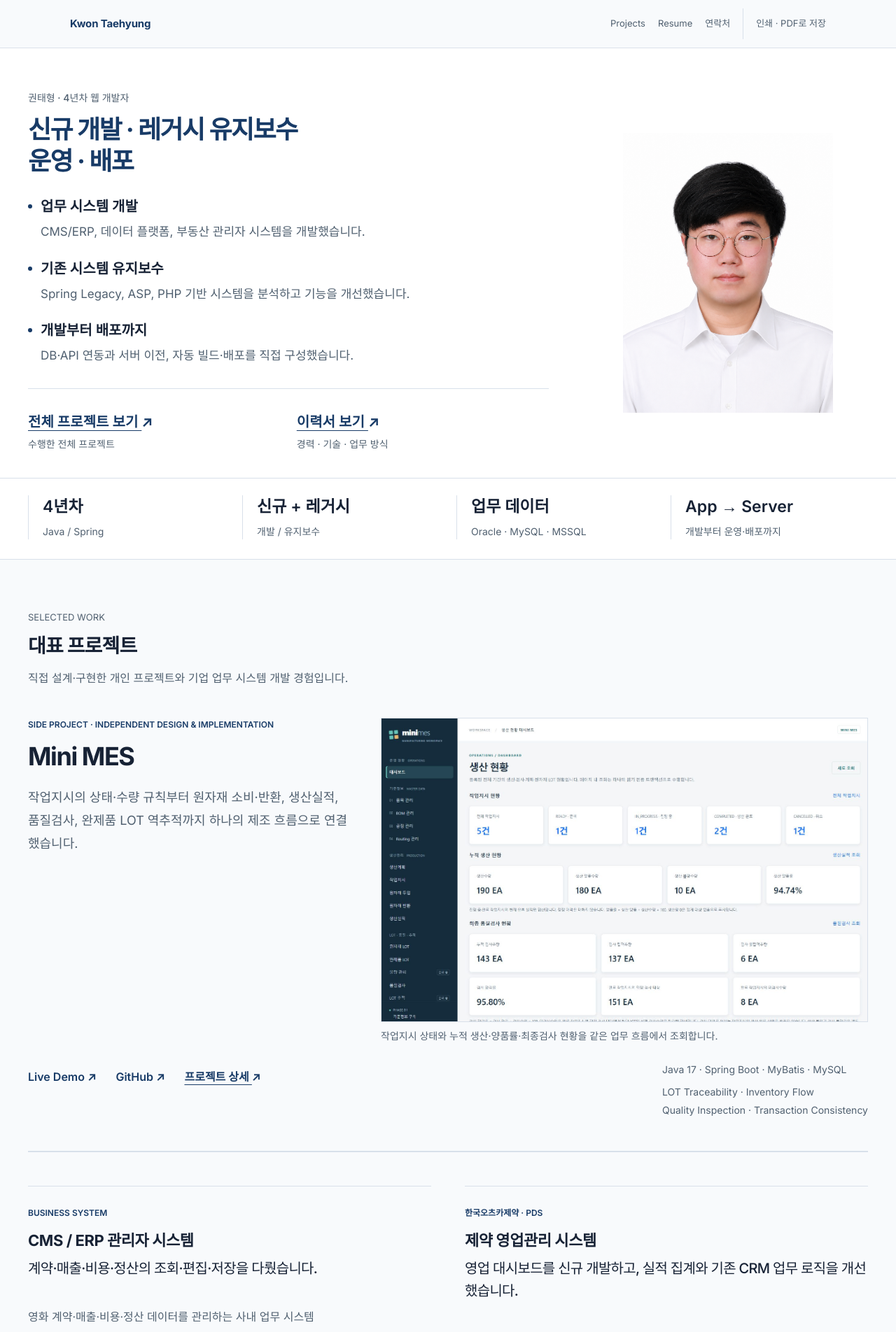
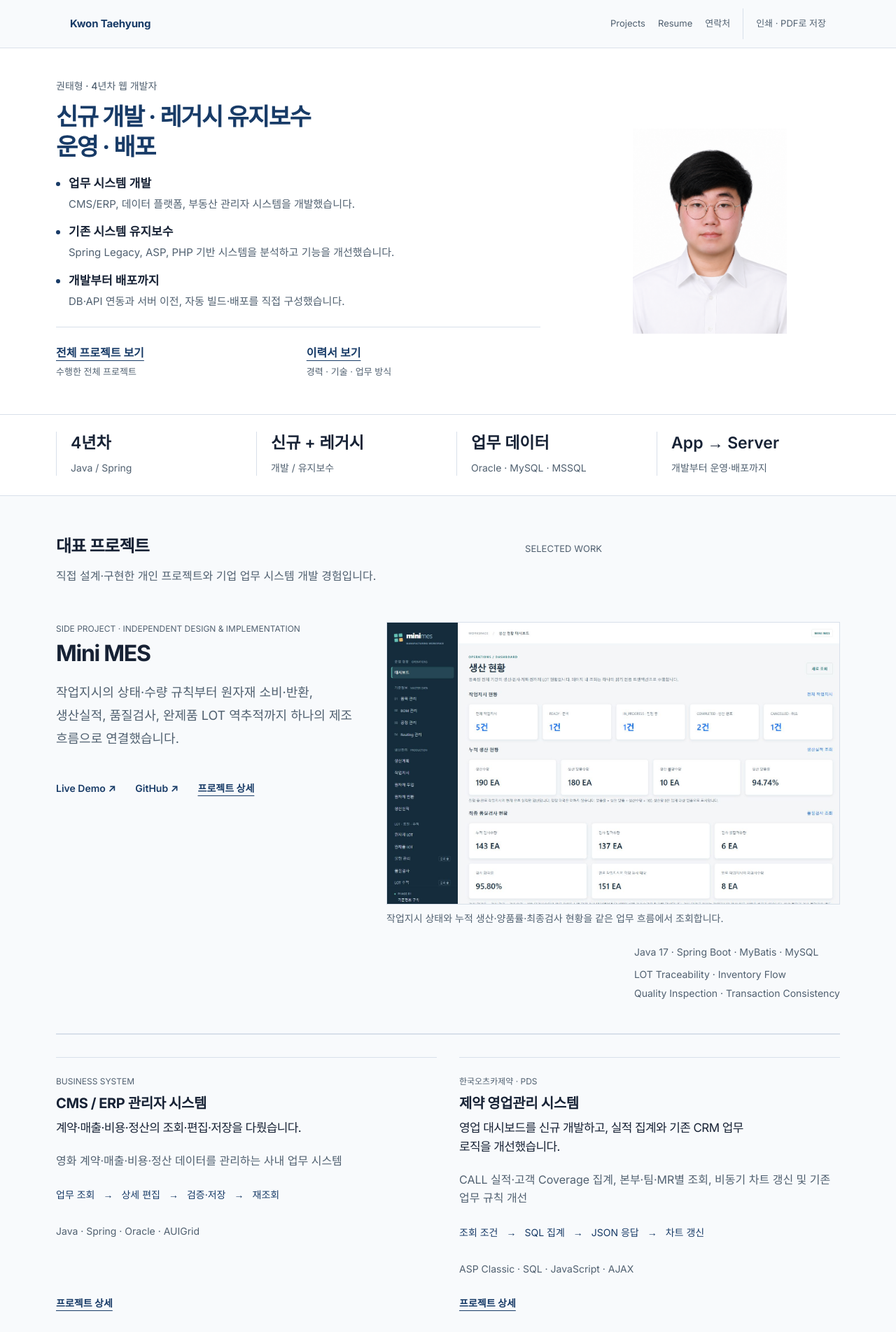
Before and after one commit to katonew/portfolio, a Next.js app: page / in a window 1280 px wide. Shown: the top 1904 px of the page at 70% size. Built offline with nearby package versions, Linux system fonts and the light colour scheme.

Commit message:
스타일: 실제 화면 검증으로 포트폴리오 시각적 완성도 개선

```diff
--- a/src/app/page.tsx
+++ b/src/app/page.tsx
@@ -61,11 +61,11 @@ export default function Home() {
               </dl>
               <nav className="featured-project-link hero-actions" aria-label="전체 프로젝트와 이력서">
                 <Link className="text-link primary-link hero-action" href="/projects/">
-                  <span className="cta-label">전체 프로젝트 보기 <span className="cta-arrow" aria-hidden="true">↗</span></span>
+                  <span className="cta-label">전체 프로젝트 보기</span>
                   <span className="hero-action-description">수행한 전체 프로젝트</span>
                 </Link>
                 <Link className="text-link primary-link hero-action" href="/resume/">
-                  <span className="cta-label">이력서 보기 <span className="cta-arrow" aria-hidden="true">↗</span></span>
+                  <span className="cta-label">이력서 보기</span>
                   <span className="hero-action-description">경력 · 기술 · 업무 방식</span>
                 </Link>
               </nav>
@@ -102,6 +102,13 @@ export default function Home() {
                         <p className="project-category">{project.card.category}</p>
                         <h3>{project.card.title}</h3>
                         <p className="featured-summary">{project.card.description}</p>
+                        <div className="featured-project-link">
+                          {project.demo && <Link className="text-link detail-link" href={project.demo.href}>{project.demo.label} ↗</Link>}
+                          {project.github && <a className="text-link detail-link" href={project.github}>GitHub ↗</a>}
+                          <Link className="text-link detail-link" href={`/projects/${project.slug}`} aria-label={`${project.card.title} 상세 보기`}>
+                            <span className="cta-label">프로젝트 상세</span>
+                          </Link>
+                        </div>
 
                       </div>
                       <ProjectEvidenceImage
@@ -112,13 +119,6 @@ export default function Home() {
                         href="/projects/mini-mes/" home
                       />
                       <div className="mes-project-footer">
-                        <div className="featured-project-link">
-                          {project.demo && <Link className="text-link detail-link" href={project.demo.href}>{project.demo.label} ↗</Link>}
-                          {project.github && <a className="text-link detail-link" href={project.github}>GitHub ↗</a>}
-                          <Link className="text-link detail-link" href={`/projects/${project.slug}`} aria-label={`${project.card.title} 상세 보기`}>
-                            <span className="cta-label">프로젝트 상세 <span className="cta-arrow" aria-hidden="true">↗</span></span>
-                          </Link>
-                        </div>
                         <div className="mes-project-technologies">
                           <p className="project-stack">{project.card.stack.join(" · ")}</p>
                           <p className="mes-focus">LOT Traceability · Inventory Flow<br />Quality Inspection · Transaction Consistency</p>
@@ -139,12 +139,12 @@ export default function Home() {
                         {project.demo && (
                           <p>
                             <Link className="text-link detail-link" href={project.demo.href} aria-label={`${project.card.title} ${project.demo.label}`}>
-                              <span className="cta-label">{project.demo.label} <span className="cta-arrow" aria-hidden="true">↗</span></span>
+                              <span className="cta-label">{project.demo.label}</span>
                             </Link>
                           </p>
                         )}
                         <Link className="text-link detail-link" href={`/projects/${project.slug}`} aria-label={`${project.card.title} 상세 보기`}>
-                          <span className="cta-label">프로젝트 상세 <span className="cta-arrow" aria-hidden="true">↗</span></span>
+                          <span className="cta-label">프로젝트 상세</span>
                         </Link>
                       </div>
                     </>
@@ -154,7 +154,7 @@ export default function Home() {
             </div>
             <div className="featured-project-link section-next">
               <Link className="text-link primary-link" href="/projects/">
-                <span className="cta-label">전체 프로젝트 보기 <span className="cta-arrow" aria-hidden="true">↗</span></span>
+                <span className="cta-label">전체 프로젝트 보기</span>
               </Link>
               <p>수행한 프로젝트 전체를 한눈에 확인합니다.</p>
             </div>
@@ -228,7 +228,7 @@ export default function Home() {
             </div>
             <div className="featured-project-link section-next">
               <Link className="text-link primary-link" href="/resume/">
-                <span className="cta-label">전체 이력 보기 <span className="cta-arrow" aria-hidden="true">↗</span></span>
+                <span className="cta-label">전체 이력 보기</span>
               </Link>
               <p>회사별 프로젝트 · 사용 기술 · 업무 방식을 확인합니다.</p>
             </div>
--- a/src/app/projects/page.tsx
+++ b/src/app/projects/page.tsx
@@ -28,7 +28,7 @@ function ProjectRow({ project, summary }: { project: ArchiveProject; summary?: S
         {project.demo && <Link className={`${styles.detailLink} detail-link`} href={project.demo.href}>{project.demo.label} →</Link>}
         {project.slug !== null && (
           <Link className={`${styles.detailLink} detail-link`} href={`/projects/${project.slug}/`} aria-label={`${project.title} 프로젝트 보기`}>
-            <span className="cta-label">프로젝트 보기 <span className="cta-arrow" aria-hidden="true">↗</span></span>
+            <span className="cta-label">프로젝트 보기</span>
           </Link>
         )}
       </div>
--- a/src/app/projects/projects.module.css
+++ b/src/app/projects/projects.module.css
@@ -1,6 +1,6 @@
 .page {
   background: var(--surface);
-  padding: 64px 0 96px;
+  padding: 48px 0 72px;
 }
 
 .document {
@@ -21,6 +21,8 @@
 .heading p {
   color: var(--muted);
   margin-bottom: 0;
+  word-break: keep-all;
+  text-wrap: pretty;
 }
 
 .section + .section {
@@ -42,8 +44,8 @@
 .project {
   display: grid;
   grid-template-columns: minmax(0, 1fr) 220px;
-  gap: 20px 56px;
-  padding: 28px 0;
+  gap: 12px 40px;
+  padding: 24px 0;
   border-top: 1px solid var(--line);
 }
 
@@ -60,7 +62,7 @@
 }
 
 .selectedList .project {
-  padding: 32px 0;
+  padding: 24px 0;
 }
 
 .selectedList h3 {
@@ -70,7 +72,6 @@
 .scope {
   max-width: 66ch;
   margin-bottom: 0;
-  overflow-wrap: anywhere;
 }
 
 .sub {
@@ -99,12 +100,13 @@
   grid-column: 1 / -1;
   display: flex;
   flex-wrap: wrap;
-  justify-content: space-between;
+  justify-content: flex-start;
   align-items: baseline;
   gap: 16px;
 }
 
 .stack {
+  flex: 1 1 100%;
   min-width: 0;
   margin: 0;
   font-size: 13px;
@@ -118,6 +120,12 @@
   align-items: center;
   min-height: 44px;
   white-space: nowrap;
+}
+
+.scope,
+.sub {
+  word-break: keep-all;
+  overflow-wrap: break-word;
 }
 
 @media screen {
@@ -157,8 +165,7 @@
   }
 
   .projectFooter {
-    align-items: flex-start;
-    flex-direction: column;
-    gap: 8px;
+    align-items: center;
+    gap: 8px 16px;
   }
 }
--- a/src/app/resume/resume.module.css
+++ b/src/app/resume/resume.module.css
@@ -1,8 +1,8 @@
 .page {
   --resume-body-size: 15px;
   --resume-small-size: 13px;
-  --resume-name-size: 32px;
-  --resume-section-size: 22px;
+  --resume-name-size: 28px;
+  --resume-section-size: 20px;
   --resume-heading-size: 17px;
   background: var(--surface);
   padding: 48px 0 80px;
@@ -34,6 +34,8 @@
 
 .page p {
   margin-bottom: 12px;
+  word-break: keep-all;
+  overflow-wrap: break-word;
 }
 
 .page a:focus-visible {
@@ -243,6 +245,30 @@
     gap: 20px;
   }
 
+  .profile {
+    grid-template-columns: minmax(0, 1fr) 88px;
+    gap: 0 16px;
+  }
+
+  .identity {
+    display: contents;
+  }
+
+  .identity > * {
+    grid-column: 1 / -1;
+  }
+
+  .identity > .meta,
+  .identity > h1,
+  .identity > .role {
+    grid-column: 1;
+  }
+
+  .photo {
+    grid-column: 2;
+    grid-row: 1 / span 3;
+  }
+
   .page :global(.contact-layout) {
     flex-direction: column;
     gap: 24px;
--- a/src/app/styles.css
+++ b/src/app/styles.css
@@ -1,3 +1,5 @@
+/* Hallmark · built: the project · redesign: polish · genre: editorial · copy: verbatim */
+/* Critique: reduce competing text sizes and accumulated whitespace; preserve the editorial system and project evidence. */
 :root {
   --bg: #f8fafc;
   --surface: #ffffff;
@@ -8,12 +10,12 @@
   --primary: #183b67;
   --primary-soft: #edf3fa;
   --control-border: #7b8b9d;
-  --text-page: clamp(28px, 3vw, 38px);
-  --text-section: clamp(24px, 2.2vw, 28px);
-  --text-item: clamp(20px, 1.8vw, 22px);
-  --space-section: 72px;
-  --space-section-compact: 48px;
-  --space-heading: 32px;
+  --text-page: clamp(26px, 2.5vw, 32px);
+  --text-section: clamp(21px, 2vw, 24px);
+  --text-item: clamp(18px, 1.6vw, 20px);
+  --space-section: 56px;
+  --space-section-compact: 40px;
+  --space-heading: 24px;
   --header-height: 68px;
 }
 
@@ -978,7 +980,7 @@ h4 {
 }
 
 .portfolio-home .container {
-  width: min(1200px, calc(100% - 48px));
+  width: min(1120px, calc(100% - 48px));
 }
 
 .portfolio-home .text-link {
@@ -1042,13 +1044,12 @@ h4 {
   .portfolio-home .intro-scene {
     display: grid;
     grid-template-rows: minmax(min-content, 1fr) auto;
-    min-height: calc(100vh - var(--header-height) - 1px);
-    min-height: calc(100svh - var(--header-height) - 1px);
+    min-height: min(640px, calc(100svh - var(--header-height) - 1px));
   }
 
   .portfolio-home .intro-section {
     display: grid;
-    grid-template-rows: minmax(24px, 2fr) auto minmax(24px, 1fr);
+    grid-template-rows: minmax(24px, 1fr) auto minmax(24px, 1fr);
     border-bottom: 0;
   }
 
@@ -1109,22 +1110,22 @@ h4 {
 .portfolio-home .hero-experiences {
   display: grid;
   grid-template-columns: 1fr;
-  gap: 24px;
-  margin: 28px 0 0;
+  gap: 16px;
+  margin: 20px 0 0;
 }
 
 .portfolio-home .hero-experiences dt {
   position: relative;
   padding-left: 18px;
-  margin-bottom: 8px;
-  font-size: 20px;
+  margin-bottom: 4px;
+  font-size: 17px;
   font-weight: 600;
   line-height: 1.4;
 }
 
 .portfolio-home .hero-experiences dd {
   margin: 0 0 0 18px;
-  font-size: 17px;
+  font-size: 15px;
   font-weight: 400;
   line-height: 1.7;
   color: var(--muted);
@@ -1147,7 +1148,7 @@ h4 {
 
 .portfolio-home .profile-photo-frame {
   width: 100%;
-  max-width: 300px;
+  max-width: 220px;
   border: 0;
 }
 
@@ -1202,6 +1203,27 @@ h4 {
   margin-bottom: var(--space-heading);
 }
 
+.portfolio-home .section-heading:has(> .eyebrow) {
+  display: grid;
+  grid-template-columns: minmax(0, 1fr) auto;
+  align-items: baseline;
+  column-gap: 16px;
+}
+
+.portfolio-home .section-heading > .eyebrow {
+  grid-column: 2;
+  grid-row: 1;
+}
+
+.portfolio-home .section-heading:has(> .eyebrow) h2 {
+  grid-column: 1;
+  grid-row: 1;
+}
+
+.portfolio-home .section-heading:has(> .eyebrow) .section-description {
+  grid-column: 1 / -1;
+}
+
 .portfolio-home .section-heading h2 {
   font-size: var(--home-title-size);
 }
@@ -1212,13 +1234,13 @@ h4 {
 
 .portfolio-home .featured-projects {
   grid-template-columns: repeat(2, minmax(0, 1fr));
-  gap: 48px;
+  gap: 32px;
 }
 
 .portfolio-home .featured-project {
   display: flex;
   flex-direction: column;
-  padding: 28px 0 0;
+  padding: 24px 0 0;
   border: 0;
   border-top: 1px solid var(--line);
   background: transparent;
@@ -1242,10 +1264,10 @@ h4 {
 .portfolio-home .project-category,
 .portfolio-home .case-keyword,
 .cms-detail-page .case-keyword {
-  margin-bottom: 16px;
-  color: var(--primary);
+  margin-bottom: 8px;
+  color: var(--muted);
   font-size: 12px;
-  font-weight: 600;
+  font-weight: 400;
   line-height: 1.6;
   letter-spacing: 0;
   overflow-wrap: anywhere;
@@ -1256,9 +1278,11 @@ h4 {
 }
 
 .portfolio-home .featured-summary {
-  margin: 16px 0 20px;
+  margin: 8px 0 16px;
   max-width: 60ch;
   font-size: 16px;
+  word-break: keep-all;
+  overflow-wrap: break-word;
 }
 
 .portfolio-home .project-stack {
@@ -1269,16 +1293,28 @@ h4 {
 }
 
 .portfolio-home .featured-project-link {
-  padding-top: 22px;
+  padding-top: 16px;
   margin-top: 0;
+}
+
+.portfolio-home .featured-project:not(.featured-project-primary) > .featured-project-link {
+  display: flex;
+  flex-wrap: wrap;
+  align-items: center;
+  gap: 8px 24px;
+  margin-top: auto;
+}
+
+.portfolio-home .featured-project-link > p {
+  margin: 0;
 }
 
 .portfolio-home .hero-actions {
   display: grid;
   grid-template-columns: repeat(2, minmax(0, 1fr));
   gap: 24px;
-  margin-top: 32px;
-  padding-top: 24px;
+  margin-top: 24px;
+  padding-top: 16px;
   border-top: 1px solid var(--line);
 }
 
@@ -1287,14 +1323,14 @@ h4 {
   align-content: start;
   gap: 6px;
   min-width: 0;
-  font-size: clamp(18px, 1.6vw, 20px);
+  font-size: 16px;
   font-weight: 600;
   line-height: 1.5;
 }
 
 .portfolio-home .hero-action-description {
   color: var(--muted);
-  font-size: 14px;
+  font-size: 13px;
   font-weight: 400;
 }
 
@@ -1334,41 +1370,25 @@ h4 {
   text-decoration-thickness: 2px;
 }
 
-.cta-arrow {
-  display: inline-block;
-}
-
 .primary-link:focus-visible,
 .detail-link:focus-visible {
   outline: 2px solid var(--primary);
   outline-offset: 4px;
 }
 
-@media (hover: hover) and (pointer: fine) and (prefers-reduced-motion: no-preference) {
-  .primary-link .cta-arrow,
-  .detail-link .cta-arrow {
-    transition: transform 180ms ease;
-  }
-
-  .primary-link:hover .cta-arrow,
-  .detail-link:hover .cta-arrow {
-    transform: translateX(3px);
-  }
-}
-
 .portfolio-home .section-next {
   display: grid;
   grid-template-columns: minmax(0, 1fr);
   justify-items: start;
   gap: 8px;
-  margin-top: 48px;
-  padding: 32px 0;
+  margin-top: 32px;
+  padding: 24px 0;
   border-top: 1px solid var(--line);
   border-bottom: 1px solid var(--line);
 }
 
 .portfolio-home .section-next .text-link {
-  font-size: clamp(22px, 2.2vw, 28px);
+  font-size: 20px;
   font-weight: 600;
 }
 
@@ -1381,7 +1401,7 @@ h4 {
 }
 
 .portfolio-home .featured-project .text-link {
-  font-size: 16px;
+  font-size: 14px;
   font-weight: 600;
 }
 
@@ -1394,11 +1414,14 @@ h4 {
 }
 
 .portfolio-home .project-statement {
-  margin-bottom: 24px;
+  margin-bottom: 12px;
   font-size: clamp(24px, 2.5vw, 30px);
   font-weight: 600;
   line-height: 1.45;
   letter-spacing: -0.035em;
+  word-break: keep-all;
+  overflow-wrap: break-word;
+  text-wrap: pretty;
 }
 
 .portfolio-home .project-statement span {
@@ -1448,10 +1471,13 @@ h4 {
 .portfolio-home .case-conclusion {
   color: var(--text);
   margin-bottom: 24px;
-  font-size: var(--home-statement-size);
-  font-weight: 600;
+  font-size: 17px;
+  font-weight: 400;
   line-height: 1.4;
   letter-spacing: -0.035em;
+  word-break: keep-all;
+  overflow-wrap: break-word;
+  text-wrap: pretty;
 }
 
 .portfolio-home .case-flow {
@@ -1497,8 +1523,7 @@ h4 {
 
 .portfolio-home .project-evidence {
   margin: 0 0 20px;
-  padding: 16px 0;
-  border-top: 1px solid var(--line);
+  padding: 8px 0;
   color: var(--primary);
   font-size: 14px;
   line-height: 1.7;
@@ -1585,7 +1610,7 @@ h4 {
 }
 
 .portfolio-home .career-band #tech-stack {
-  margin-top: 88px;
+  margin-top: var(--space-section);
 }
 
 .portfolio-home .timeline-list {
@@ -1744,7 +1769,6 @@ h4 {
 }
 
 @media (max-width: 860px) {
-  .portfolio-home .hero-actions,
   .portfolio-home .section-next {
     grid-template-columns: minmax(0, 1fr);
   }
@@ -1761,11 +1785,11 @@ h4 {
 
   .portfolio-home .hero-layout {
     gap: 32px;
-    padding: 56px 0;
+    padding: 40px 0;
   }
 
   .portfolio-home .home-band {
-    padding: 56px 0;
+    padding: 40px 0;
   }
 
   .portfolio-home .experience-summary-grid,
@@ -1822,7 +1846,7 @@ h4 {
   }
 
   .portfolio-home .profile-photo-frame {
-    max-width: 140px;
+    max-width: 96px;
   }
 
   .portfolio-home .section-heading {
@@ -1838,14 +1862,15 @@ h4 {
   }
 
   .portfolio-home .case-flow {
-    display: grid;
-    gap: 8px;
+    display: flex;
+    flex-wrap: wrap;
+    gap: 8px 16px;
   }
 
   .portfolio-home .case-flow:not(.case-flow-branches) li:not(:last-child)::after {
-    display: block;
-    content: "↓";
-    margin: 6px 0 0;
+    display: inline;
+    content: "→";
+    margin: 0 0 0 12px;
   }
 
   .portfolio-home .ai-responsibility-grid {
@@ -1868,6 +1893,7 @@ h4 {
     align-items: flex-start;
     flex-direction: column;
     padding: 16px 0;
+    gap: 12px;
   }
 
   .nav {
@@ -1875,23 +1901,14 @@ h4 {
     flex-wrap: wrap;
     overflow-x: visible;
     padding-bottom: 2px;
+    gap: 4px 12px;
   }
 
   .site-header:has(+ .portfolio-home) {
     position: static;
   }
 
-  .site-header:has(+ .portfolio-home) .header-inner {
-    gap: 12px;
-  }
-
-  .site-header:has(+ .portfolio-home) .nav {
-    flex-wrap: wrap;
-    gap: 4px 12px;
-    overflow-x: visible;
-  }
-
-  .site-header:has(+ .portfolio-home) .print-button {
+  .print-button {
     padding: 8px 4px;
     border-left: 0;
   }
@@ -2341,7 +2358,7 @@ h4 {
 .cms-detail-page .case-project-context,
 .cms-detail-page .case-overview,
 .cms-detail-page .case-result-recap {
-  padding: 48px 0;
+  padding: var(--space-section-compact) 0;
   border-bottom: 1px solid var(--line);
   word-break: keep-all;
   overflow-wrap: normal;
@@ -2456,7 +2473,7 @@ h4 {
 }
 
 .cms-detail-page .cms-project-hero {
-  padding: 12px 0 40px;
+  padding: 12px 0 28px;
   border: 0;
   background: transparent;
 }
@@ -2533,7 +2550,7 @@ h4 {
 }
 
 .cms-detail-page .cms-case {
-  padding: 64px 0;
+  padding: var(--space-section-compact) 0;
   border-bottom: 1px solid var(--line);
   word-break: keep-all;
   overflow-wrap: break-word;
@@ -2717,7 +2734,7 @@ h4 {
   }
 
   .cms-detail-page .cms-case {
-    padding: 48px 0;
+    padding: 32px 0;
   }
 
   .cms-detail-page .cms-project-summary + .cms-case {
@@ -2995,7 +3012,7 @@ h4 {
 .mes-project-footer {
   grid-column: 1 / -1;
   display: flex;
-  justify-content: space-between;
+  justify-content: flex-end;
   align-items: start;
   gap: 24px 40px;
 }
@@ -3110,13 +3127,13 @@ h4 {
 /* Mini MES only: readable text column, wider product stories and hero. */
 .mes-detail-page > .container { width: min(1080px, calc(100% - 48px)); }
 .mes-detail-page .mes-wide {
-  width: min(1480px, calc(100vw - 48px));
+  width: min(1280px, calc(100vw - 48px));
   max-width: none;
-  margin-inline: calc((100% - min(1480px, calc(100vw - 48px))) / 2);
+  margin-inline: calc((100% - min(1280px, calc(100vw - 48px))) / 2);
 }
 .mes-detail-page .cms-project-hero.mes-case-hero {
   display: grid;
-  grid-template-columns: minmax(0, 7fr) minmax(0, 13fr);
+  grid-template-columns: minmax(0, 2fr) minmax(0, 3fr);
   align-items: center;
   gap: 40px;
   padding: 24px 0 28px;
@@ -3124,13 +3141,13 @@ h4 {
 .mes-detail-page .mes-hero-copy { min-width: 0; }
 .mes-detail-page .mes-hero-copy .eyebrow { color: var(--primary); font-weight: 600; line-height: 1.9; }
 .mes-detail-page .cms-project-hero h1 { font-size: clamp(48px, 5vw, 72px); }
-.mes-detail-page .cms-project-hero .cms-hero-description { max-width: 36ch; font-size: clamp(18px, 1.8vw, 22px); line-height: 1.8; }
+.mes-detail-page .cms-project-hero .cms-hero-description { max-width: 42ch; font-size: 18px; line-height: 1.7; }
 .mes-detail-page .mes-hero-copy .mes-hero-meta { margin-top: 24px; }
 .mes-detail-page .mes-hero-copy .project-stack { line-height: 1.9; }
 .mes-detail-page .mes-case-hero .mes-evidence { width: 100%; max-width: none; margin: 0; }
 
 .mes-detail-page .mes-ownership-process { margin: 20px 0 0; }
-.mes-detail-page .mes-ownership-process h2 { margin: 0 0 22px; font-size: clamp(23px, 2.5vw, 30px); line-height: 1.5; letter-spacing: -0.025em; }
+.mes-detail-page .mes-ownership-process h2 { margin: 0 0 20px; font-size: var(--text-section); line-height: 1.5; letter-spacing: -0.025em; }
 .mes-detail-page .mes-ownership-process ol { display: grid; grid-template-columns: repeat(8, minmax(0, 1fr)); margin: 0; padding: 0; list-style: none; border-block: 1px solid var(--line); }
 .mes-detail-page .mes-ownership-process li { min-width: 0; padding: 14px 12px; font-size: 14px; font-weight: 500; overflow-wrap: anywhere; }
 .mes-detail-page .mes-ownership-process li + li { border-left: 1px solid var(--line); }
@@ -3145,7 +3162,7 @@ h4 {
 .mes-detail-page .mes-ownership-list ul { margin: 0; padding-left: 18px; }
 .mes-detail-page .mes-ownership-list li + li { margin-top: 6px; }
 
-.mes-detail-page .mes-feature-stories.mes-wide { padding-top: 32px; width: min(1560px, calc(100vw - 48px)); margin-inline: calc((100% - min(1560px, calc(100vw - 48px))) / 2); }
+.mes-detail-page .mes-feature-stories.mes-wide { padding-top: 24px; width: min(1280px, calc(100vw - 48px)); margin-inline: calc((100% - min(1280px, calc(100vw - 48px))) / 2); }
 .mes-detail-page .mes-feature-stories > .cms-case { padding: 24px 0 40px; }
 .mes-detail-page .mes-feature-story { padding: 40px 0 var(--space-section-compact); }
 .mes-detail-page .mes-feature-story > header { max-width: 1200px; margin: 0 auto 20px; }
@@ -3233,7 +3250,7 @@ h4 {
   }
 
   .portfolio-home .hero-copy-block h1 {
-    font-size: clamp(28px, 3.2vw, 36px);
+    font-size: clamp(26px, 2.8vw, 34px);
     line-height: 1.25;
   }
 
@@ -3242,12 +3259,12 @@ h4 {
   }
 
   .portfolio-home .featured-project-primary h3 {
-    font-size: clamp(28px, 3vw, 36px);
+    font-size: clamp(26px, 2.5vw, 32px);
   }
 
   .portfolio-home .project-statement {
-    font-size: clamp(18px, 1.6vw, 20px);
-    font-weight: 500;
+    font-size: 17px;
+    font-weight: 400;
     line-height: 1.6;
   }
 
@@ -3268,7 +3285,7 @@ h4 {
   }
 
   .portfolio-home .ai-statement {
-    font-size: clamp(22px, 2vw, 26px);
+    font-size: clamp(20px, 1.8vw, 22px);
     line-height: 1.5;
   }
 
@@ -3278,7 +3295,7 @@ h4 {
   }
 
   .mes-detail-page .cms-project-hero h1 {
-    font-size: clamp(36px, 3.5vw, 48px);
+    font-size: clamp(32px, 3vw, 40px);
   }
 
   .cms-detail-page .cms-project-hero .cms-featured-statement {
@@ -3294,16 +3311,6 @@ h4 {
   }
 
   .mes-detail-page .mes-feature-story h2 {
-    font-size: clamp(22px, 2.2vw, 28px);
-  }
-}
-
-@media screen and (max-width: 860px) {
-  .portfolio-home .hero-copy-block h1 span {
-    display: inline;
-  }
-
-  .portfolio-home .hero-copy-block h1 span + span::before {
-    content: " ";
-  }
-}
+    font-size: var(--text-section);
+  }
+}
```
Also changed, not shown: src/components/Header.tsx (+8 -0 lines).
